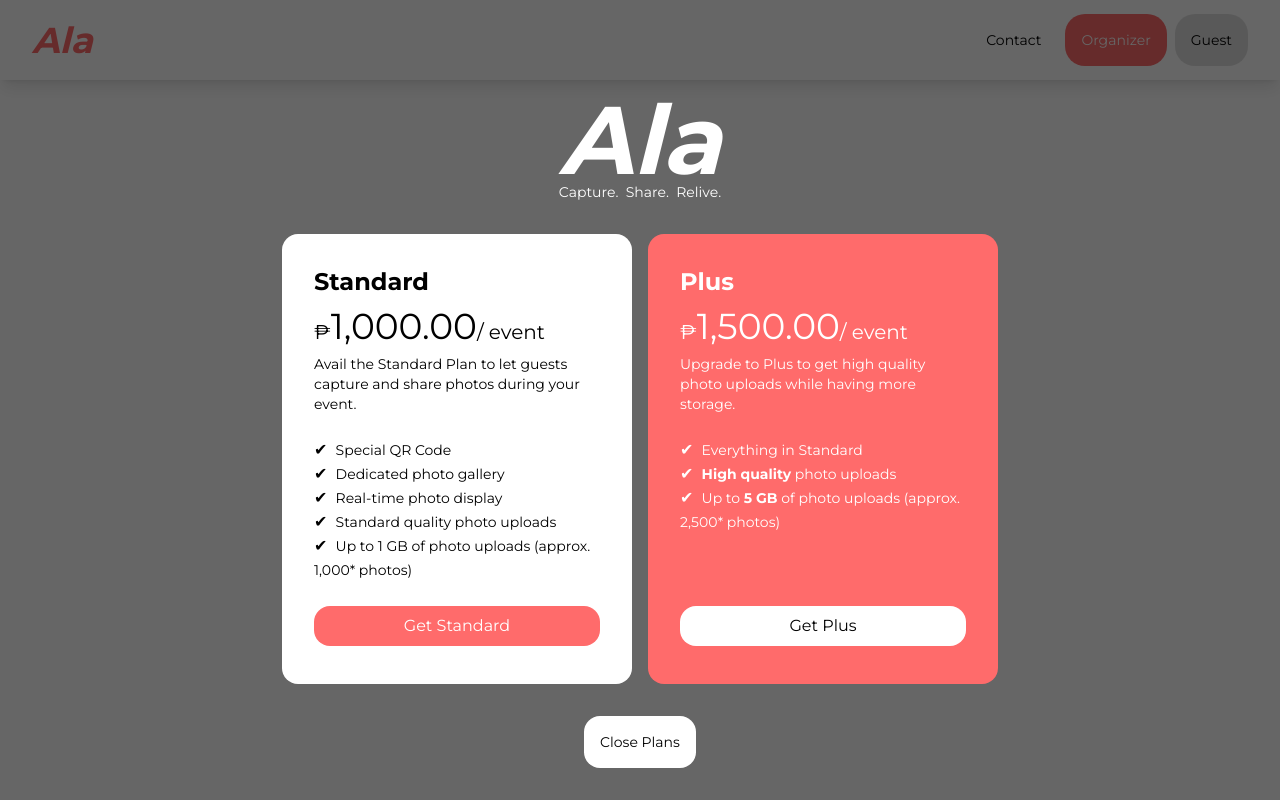
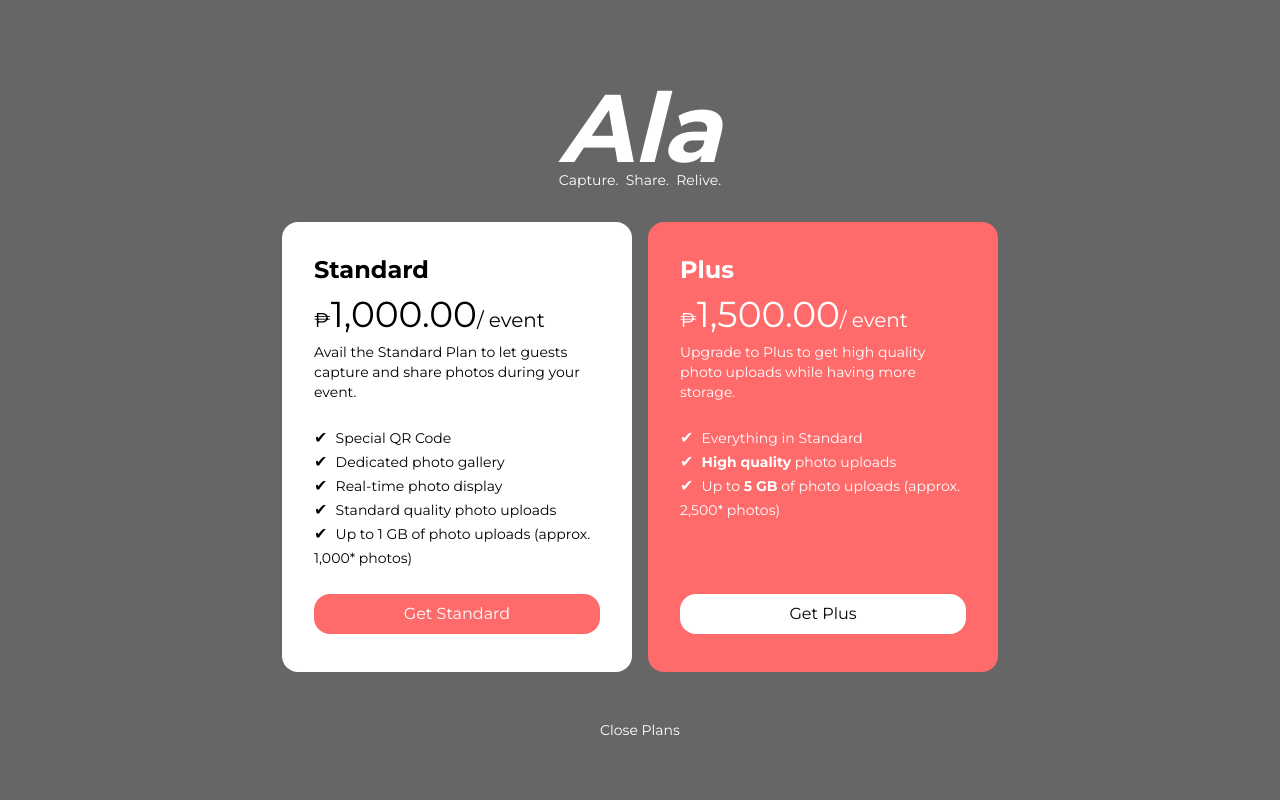
Before and after one commit to vnclrd/ala, a React (Vite) app: page /plans in a window 1280 px wide. Built offline with nearby package versions, Linux system fonts and the light colour scheme.

Commit message:
Hide header on plans

```diff
--- a/src/tsx/Header.tsx
+++ b/src/tsx/Header.tsx
@@ -1,14 +1,18 @@
 import { useState } from 'react'
-import { Link } from 'react-router-dom'
+import { Link, useLocation } from 'react-router-dom'
 import { SiGmail } from 'react-icons/si'
 import { FaFacebookMessenger, FaInstagram } from 'react-icons/fa'
 import ModalButtons from './ModalButtons.tsx'
 
 export default function Header() {
+  const location = useLocation()
+
   const [isContactModalOpen, setIsContactModalOpen] = useState(false)
 
   const handleOpenContactModal = () => setIsContactModalOpen(true)
   const handleCloseContactModal = () => setIsContactModalOpen(false)
+
+  const isPlansPage = location.pathname === '/plans'
 
   const handleShowDetail = (id: string) => {
     const gmail = document.getElementById('gmail')
@@ -30,11 +34,12 @@ export default function Header() {
 
   return (
     <div
-      className='
+      className={`
         hidden z-9999
         lg:block lg:absolute lg:bg-[#fff] lg:shadow-lg
         lg:w-full lg:h-20
-      '
+        ${isPlansPage ? 'lg:hidden' : 'lg:block'}
+      `}
     >
       {/* Header Content */}
       <div className='flex items-center w-full h-20'>
--- a/src/tsx/Plans.tsx
+++ b/src/tsx/Plans.tsx
@@ -10,7 +10,7 @@ export default function Plans() {
           lg:pt-40
         '
       >
-        <div className='flex flex-col items-center mt-[-100px]'>
+        <div className='flex flex-col items-center mt-[-125px]'>
           {/* Title */}
           <h1 className='text-[#fff] italic font-bold text-8xl'>
             Ala
@@ -114,8 +114,8 @@ export default function Plans() {
         <Link to='/'>
           <button
             className='
-              bg-[#fff] text-[#000] text-sm font-medium cursor-pointer
-              p-4 rounded-2xl
+              text-[#fff] text-sm font-medium cursor-pointer
+              p-4 rounded-2xl hover:underline
             '
           >
             Close Plans
```
